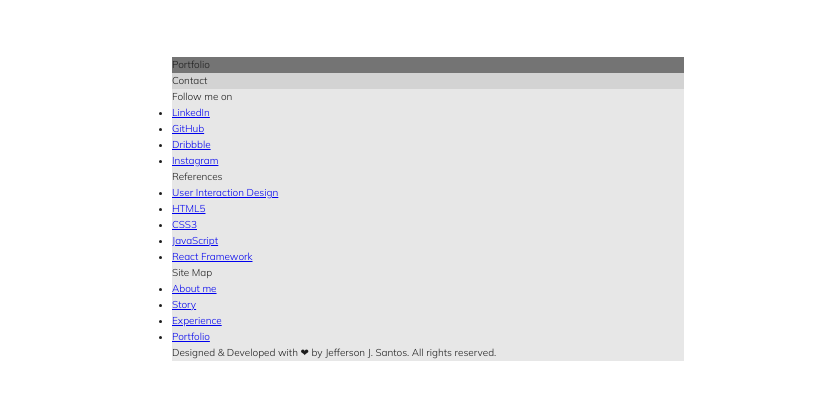
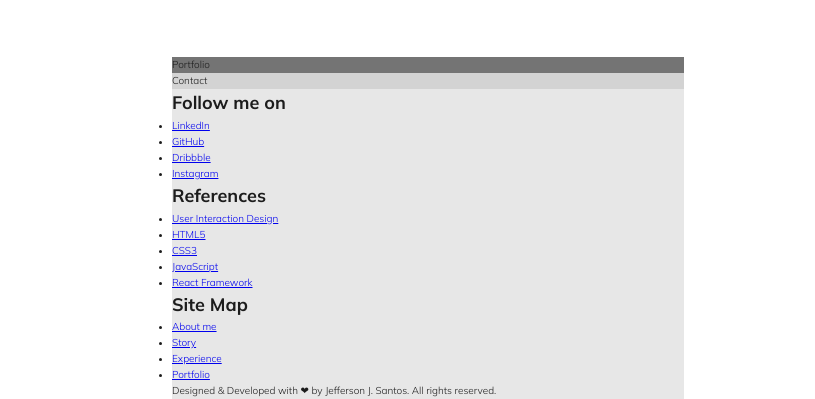
Before and after one commit to jeffersonj/www.dev-jeffersonj.com, a website: page index.html in a window 1280 px wide. Shown: the part 2044-2443 px from the top of the page, without its empty margins (212-1027 px from the left). Before the commit the page ends 2405 px from the top, so only its background shows below. Drawn offline with nearby package versions, Linux system fonts and the light colour scheme; files that its build step writes are made by us from their sources.

Commit message:
typography updated

```diff
--- a/sass/_typography.scss
+++ b/sass/_typography.scss
@@ -7,3 +7,8 @@
     font-size: 1.8rem;
     margin-top: 2rem;
 }
+
+.heading-h3{
+    font-size: 1.8rem;
+    font-weight: 700;
+}
```
